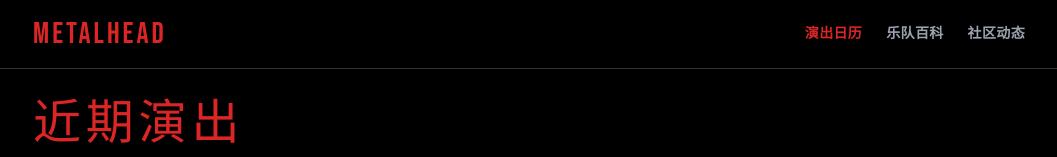
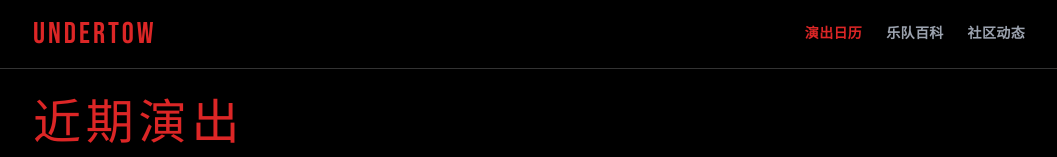
Before and after one commit to yusiyi0429/Undertow, a Next.js app: page / in a window 1280 px wide. Shown: the top 157 px of the page, without its empty margins (111-1168 px from the left). Built offline with nearby package versions, Linux system fonts and the light colour scheme.

Commit message:
chore: rename project to Undertow / 暗流涌动

```diff
--- a/app/layout.tsx
+++ b/app/layout.tsx
@@ -3,8 +3,8 @@ import "./globals.css";
 import { Navbar } from "@/components/navbar";
 
 export const metadata: Metadata = {
-  title: "MetalHead - 金属乐社区",
-  description: "金属乐演出日历、乐队百科与社区动态",
+  title: "Undertow · 暗流涌动",
+  description: "暗流涌动 — 金属乐演出日历、乐队百科与社区动态",
 };
 
 export default function RootLayout({
--- a/components/navbar.tsx
+++ b/components/navbar.tsx
@@ -20,7 +20,7 @@ export function Navbar() {
           href="/"
           className="font-[family-name:var(--font-bebas-neue)] text-3xl tracking-widest text-primary"
         >
-          METALHEAD
+          UNDERTOW
         </Link>
         <ul className="flex items-center gap-6">
           {navItems.map((item) => (
--- a/package.json
+++ b/package.json
@@ -1,5 +1,5 @@
 {
-  "name": "metalhead",
+  "name": "undertow",
   "version": "0.1.0",
   "private": true,
   "scripts": {
```
Also changed, not shown: 1 other file (tests, documents, lock files or other folders).
